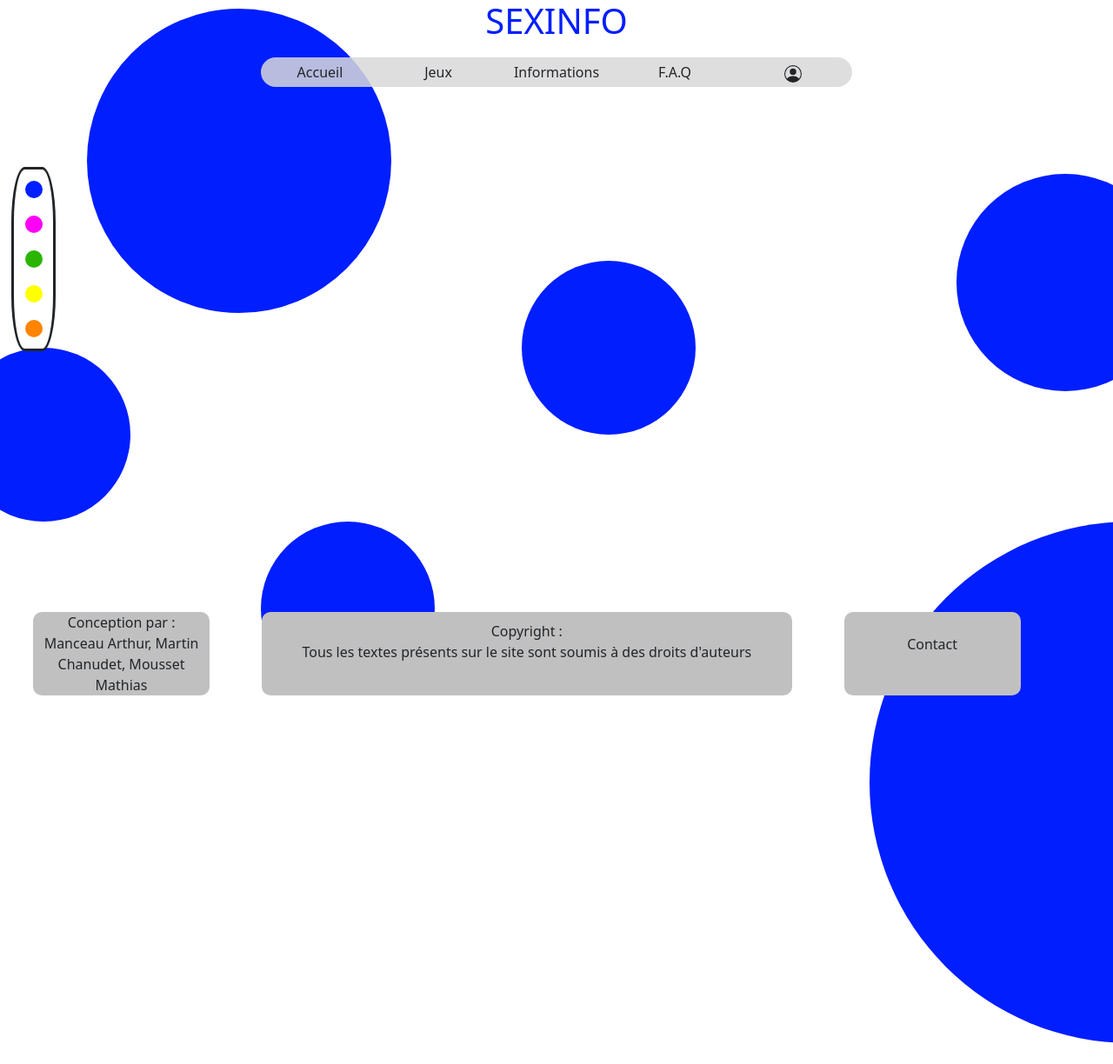
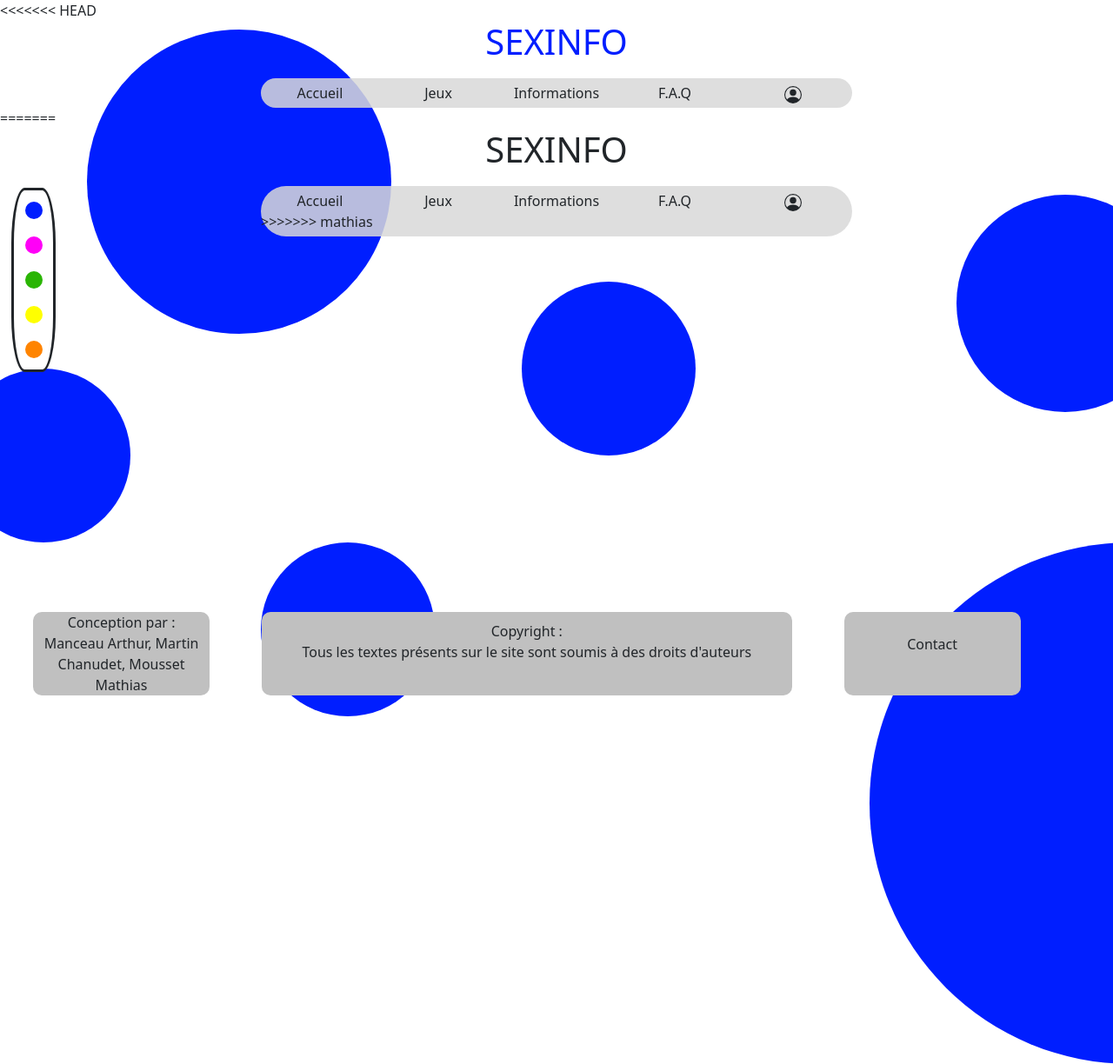
Before and after one commit to P3psHy/NDISexInfo, a PHP site: page /accueil.php in a window 1280 px wide; the page is wider, and only the part inside the window is pictured. Shown: that part at 87% size. Before the commit the page ends 1200 px from the top of that part, so only its background shows below. Run offline with PHP 8.4, Linux system fonts and the light colour scheme; the visitor is signed in with stand-in values (Sample User, id 1).

Commit message:
acc / inscription

```diff
--- a/accueil.php
+++ b/accueil.php
@@ -8,10 +8,46 @@
       include 'header.php';
         ?>
 <body>
+<<<<<<< HEAD
     <?php include 'fond.php';
     include 'navbar.php';?>
 
 
+=======
+    <div class="container text-center">
+        <div class="row">
+          <div class="col"></div>
+          <div class="col change_color"><h1>SEXINFO</h1></div>
+          <div class="col"></div>
+        </div>
+    </div>
+
+    <div class="nav_content rounded-pill">
+    <div class="container text-center">
+        <div class="row">
+          <div class="col">
+            <a href="accueil.html" class="text-decoration-none text-dark">Accueil</a>
+          </div>
+          <div class="col">
+            <a href="jeux.html" class="text-decoration-none text-dark">Jeux</a>
+          </div>
+          <div class="col">
+            <a href="informations.html" class="text-decoration-none text-dark">Informations</a>
+          </div>
+          <div class="col">
+            <a href="informations.html" class="text-decoration-none text-dark">F.A.Q</a>
+          </div>
+          <div class="col">
+            <a href="inscription.php" class="text-decoration-none text-dark">
+                <svg xmlns="http://www.w3.org/2000/svg" width="20" height="20" fill="currentColor" class="bi bi-person-circle" viewBox="0 0 16 16">
+                    <path d="M11 6a3 3 0 1 1-6 0 3 3 0 0 1 6 0z"/>
+                    <path fill-rule="evenodd" d="M0 8a8 8 0 1 1 16 0A8 8 0 0 1 0 8zm8-7a7 7 0 0 0-5.468 11.37C3.242 11.226 4.805 10 8 10s4.757 1.225 5.468 2.37A7 7 0 0 0 8 1z"/>
+                </svg>
+            </a>
+          </div>
+        </div>
+      </div>
+>>>>>>> mathias
     </div>
 </body>
 
```
Also changed, not shown: inscription.php (+17 -1 lines).
